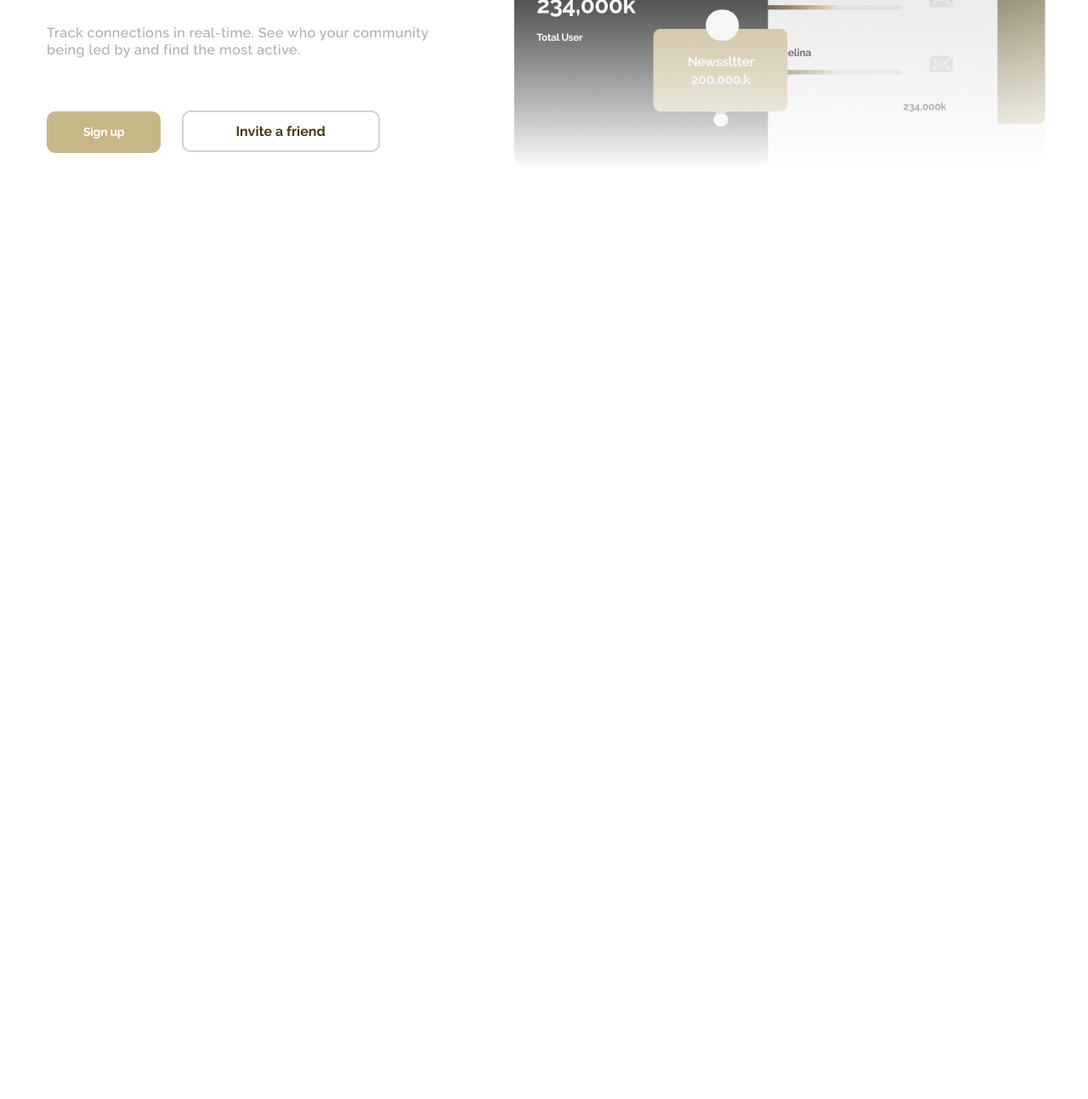
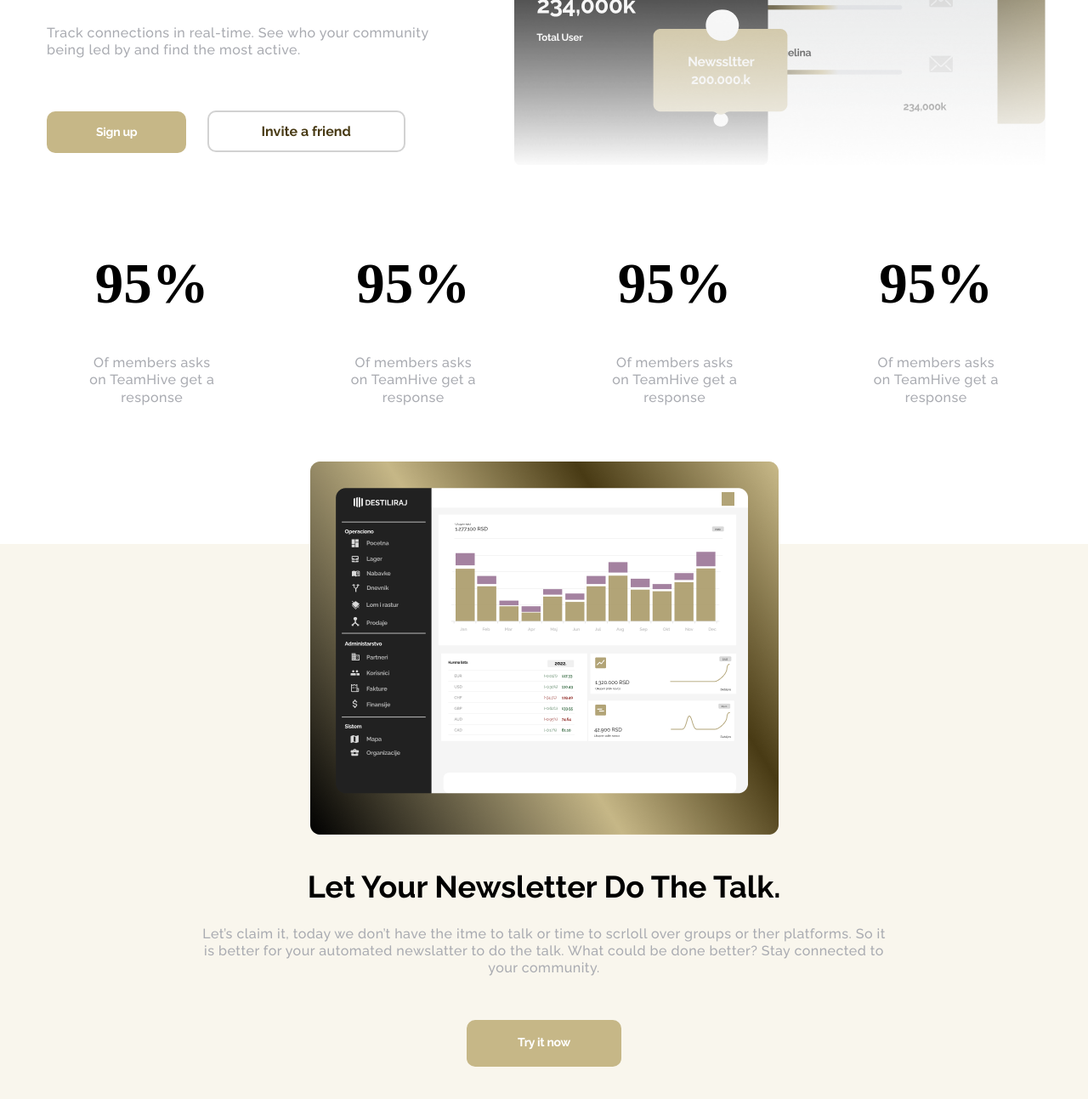
Before and after one commit to S-Bozilovic95/Zerox---Destiliraj, a website built with webpack: page home.html in a window 1280 px wide. Shown: the part 531-1824 px from the top of the page at 85% size. Before the commit the page ends 800 px from the top, so only its background shows below. Built offline with nearby package versions, Linux system fonts and the light colour scheme; a script that the page names is missing.

Commit message:
feat: added numbers section

```diff
--- a/home.html
+++ b/home.html
@@ -162,6 +162,77 @@
     </section>
     <!-- END HERO SECTION -->
 
+    <!-- NUMBERS SECTION -->
+    <section class="numbers">
+      <div class="container">
+        <div class="row">
+          <div class="col-md-3 col-12">
+            <div class="numbers__num-box">
+              <span class="numbers__num-box__number">95%</span>
+              <p class="global-main-description">
+                Of members asks on TeamHive get a response
+              </p>
+            </div>
+          </div>
+          <div class="col-md-3 col-12">
+            <div class="numbers__num-box">
+              <span class="numbers__num-box__number">95%</span>
+              <p class="global-main-description">
+                Of members asks on TeamHive get a response
+              </p>
+            </div>
+          </div>
+          <div class="col-md-3 col-12">
+            <div class="numbers__num-box">
+              <span class="numbers__num-box__number">95%</span>
+              <p class="global-main-description">
+                Of members asks on TeamHive get a response
+              </p>
+            </div>
+          </div>
+          <div class="col-md-3 col-12">
+            <div class="numbers__num-box">
+              <span class="numbers__num-box__number">95%</span>
+              <p class="global-main-description">
+                Of members asks on TeamHive get a response
+              </p>
+            </div>
+          </div>
+        </div>
+        <div class="row">
+          <div class="col-12">
+            <img
+              class="numbers__image-desktop"
+              src="./images/numbers1.png"
+              alt="numbers"
+            />
+            <img
+              class="numbers__image-mobile"
+              src="./images/numbers2.png"
+              alt="numbers"
+            />
+          </div>
+          <div class="col-12">
+            <h3 class="global-title">Let Your Newsletter Do The Talk.</h3>
+          </div>
+          <div class="col-12">
+            <p class="numbers__desc global-main-description">
+              Let’s claim it, today we don’t have the itme to talk or time to
+              scrloll over groups or ther platforms. So it is better for your
+              automated newslatter to do the talk. What could be done better?
+              Stay connected to your community.
+            </p>
+          </div>
+          <div class="col-12">
+            <div class="numbers__btn-box">
+              <a href="#" class="numbers__btn global-btn-regular">Try it now</a>
+            </div>
+          </div>
+        </div>
+      </div>
+    </section>
+    <!-- END NUMBERS SECTION -->
+
     <script src="build/assets/js/main.bundle.js"></script>
   </body>
 </html>
--- a/src/assets/styles/02-modules/hero.scss
+++ b/src/assets/styles/02-modules/hero.scss
@@ -1,5 +1,5 @@
 .hero {
-  padding: 200px 0px 50px;
+  padding: 200px 0px 60px;
   position: relative;
 
   &__image-box {
@@ -30,6 +30,10 @@
       }
     }
 
+    &:first-of-type p {
+      text-align: left;
+    }
+
     &__image {
       display: none;
     }
@@ -46,6 +50,7 @@
 
 @media (max-width: breakpoint(md)) {
   .hero {
+    padding: 150px 0px 23px;
     &__image-box {
       display: none;
     }
@@ -70,10 +75,6 @@
         width: 100%;
       }
 
-      &:first-of-type p {
-        text-align: center;
-      }
-
       &__btn-box {
         margin-top: 40px;
 
--- a/src/assets/styles/02-modules/navbar.scss
+++ b/src/assets/styles/02-modules/navbar.scss
@@ -112,8 +112,9 @@
 
 // custom classes
 .top-box-slide {
-  transform: translateY(-50px);
+  transform: translateY(-70px);
   transition: 0.25s ease-out;
+  box-shadow: 0px 4px 4px rgba(0, 0, 0, 0.05);
 
   .navbar__top-box {
     transform: translateY(-100%);
@@ -124,7 +125,7 @@
   .navbar__bottom-box {
     max-height: 500px;
     transition: 0.25s ease-in;
-    padding: 20px 0px;
+    padding: 18px 0px;
   }
 
   .navbar__small-menu__icon {
@@ -158,7 +159,7 @@
 }
 
 // responsive
-@media (max-width: 1024px) {
+@media (max-width: breakpoint(md)) {
   .navbar {
     box-shadow: 0px 4px 4px rgba(0, 0, 0, 0.05);
 
@@ -222,4 +223,8 @@
   .overlay-active {
     display: block;
   }
+
+  .top-box-slide {
+    transform: translateY(-45px);
+  }
 }
--- /dev/null
+++ b/src/assets/styles/02-modules/numbers.scss
@@ -0,0 +1,78 @@
+.numbers {
+  padding: 60px 0px;
+  background: linear-gradient(180deg, #ffffff 400px, #f9f6ed 100px);
+
+  &__num-box {
+    display: flex;
+    flex-direction: column;
+    justify-content: center;
+    align-items: center;
+
+    &__number {
+      font-family: "STIXIntegralsD" !important;
+      font-style: normal;
+      font-weight: 700;
+      font-size: 67px;
+      margin-bottom: 50px;
+      color: #000000;
+    }
+
+    &:first-of-type p {
+      width: 60%;
+    }
+  }
+
+  &__image-desktop {
+    display: block;
+    margin: 65px auto 40px;
+    text-align: center;
+  }
+
+  &__image-mobile {
+    display: none;
+  }
+
+  &__desc {
+    width: 70%;
+    margin: 10px auto 50px;
+  }
+
+  &__btn-box {
+    text-align: center;
+  }
+}
+
+@media (max-width: breakpoint(md)) {
+  .numbers {
+    padding: 23px 0px 84px;
+    background: linear-gradient(180deg, #ffffff 800px, #f9f6ed 100px);
+
+    &__num-box {
+      margin-bottom: 40px;
+      &__number {
+        font-weight: 700;
+        font-size: 67px;
+        margin-bottom: 20px;
+      }
+
+      &:first-of-type p {
+        width: 70%;
+      }
+    }
+
+    &__image-desktop {
+      display: none;
+    }
+
+    &__image-mobile {
+      display: block;
+      margin: 65px auto 30px;
+      width: 100%;
+    }
+
+    &__desc {
+      width: 100%;
+      margin: 10px auto 31px;
+    }
+  }
+}
--- a/src/assets/styles/04-common/_buttons.scss
+++ b/src/assets/styles/04-common/_buttons.scss
@@ -1,7 +1,7 @@
 .global-btn-small {
   display: inline-block;
   text-align: center;
-  padding: 10.5px 41px;
+  padding: 10.5px 56px;
   background: #c6b787;
   border-radius: 10px;
   font-weight: 700;
@@ -88,7 +88,7 @@
   }
 }
 
-@media (max-width: 1024px) {
+@media (max-width: breakpoint(md)) {
   .global-btn-small {
     width: 100%;
   }
--- a/src/assets/styles/04-common/_typography.scss
+++ b/src/assets/styles/04-common/_typography.scss
@@ -12,6 +12,7 @@
 .global-subtitle {
   font-family: "Raleway" !important;
   font-style: normal;
+  text-align: center;
   font-weight: 700;
   font-size: 24px;
   line-height: 28px;
@@ -24,6 +25,7 @@
   font-style: normal;
   font-weight: 500;
   font-size: 16px;
+  text-align: center;
   line-height: 127.4%;
   letter-spacing: 0.03em;
   color: #a9abb1;
@@ -32,6 +34,7 @@
 .global-description {
   font-family: "Raleway" !important;
   font-style: normal;
+  text-align: center;
   font-weight: 700;
   font-size: 14px;
   line-height: 170%;
@@ -40,7 +43,7 @@
 }
 
 // responsive
-@media (max-width: 1024px) {
+@media (max-width: breakpoint(md)) {
   .global-title {
     font-size: 24px;
     line-height: 28px;
--- a/src/assets/styles/main.scss
+++ b/src/assets/styles/main.scss
@@ -6,6 +6,7 @@
 // -- MODULES
 @import "./02-modules/navbar.scss";
 @import "./02-modules/hero.scss";
+@import "./02-modules/numbers.scss";
 
 // -- COMMON
 @import "./04-common/animations";
```
Also changed, not shown: build/assets/css/main.css, images/numbers1.png (added), images/numbers2.png (added).
